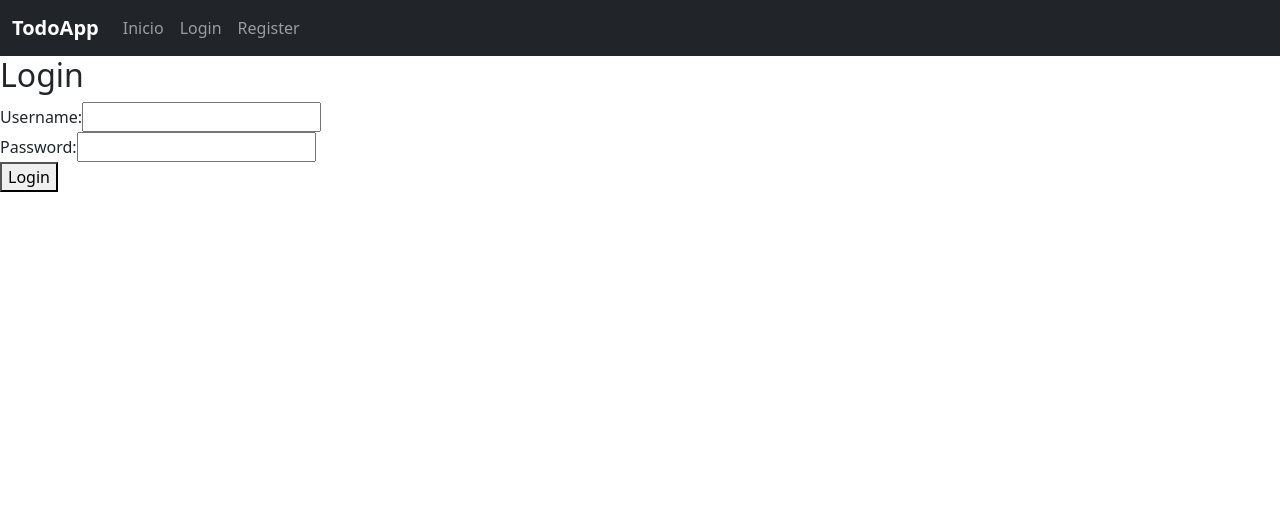
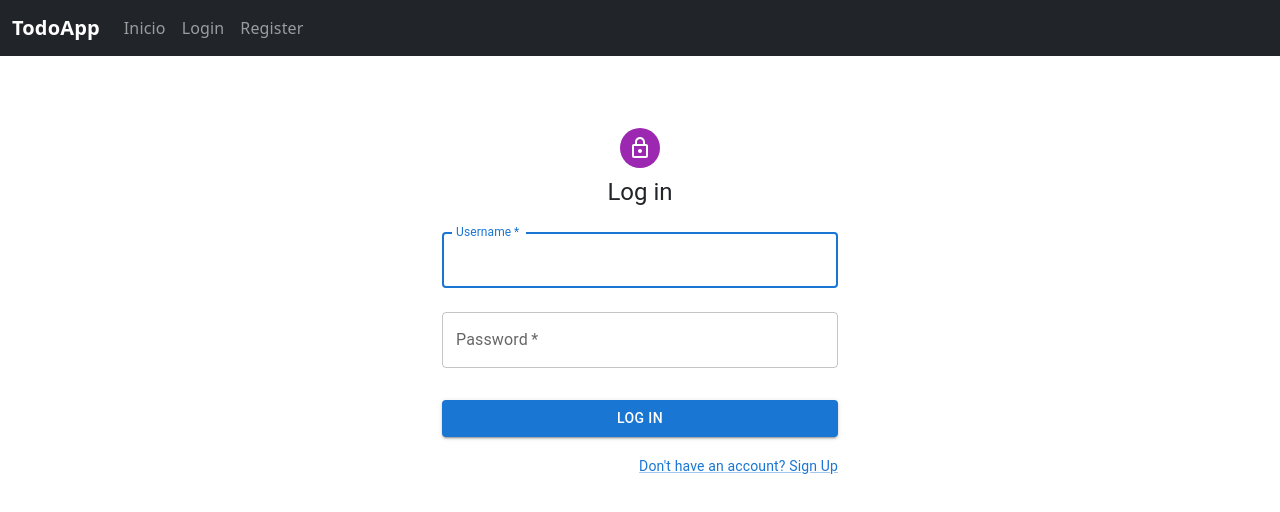
Before and after one commit to UP210878/ProyectoGestionTareas, a React (Create React App) app in the folder frontend/: page /login in a window 1280 px wide. Shown: the top 512 px of the page. Built offline with nearby package versions, Linux system fonts and the light colour scheme.

Commit message:
Login bonito

```diff
--- a/frontend/src/components/Login/Login.js
+++ b/frontend/src/components/Login/Login.js
@@ -1,6 +1,16 @@
 import React, { useState } from 'react';
 import './Login.css';
 import { useNavigate } from 'react-router-dom';
+import Avatar from '@mui/material/Avatar';
+import Button from '@mui/material/Button';
+import CssBaseline from '@mui/material/CssBaseline';
+import TextField from '@mui/material/TextField';
+import Link from '@mui/material/Link';
+import Grid from '@mui/material/Grid';
+import Box from '@mui/material/Box';
+import LockOutlinedIcon from '@mui/icons-material/LockOutlined';
+import Typography from '@mui/material/Typography';
+import Container from '@mui/material/Container';
 
 const Login = () => {
   const [username, setUsername] = useState('');
@@ -27,28 +37,67 @@
   };
 
   return (
-      <div>
-          <h2>Login</h2>
-          <form onSubmit={handleSubmit}>
-              <div>
-                  <label>Username:</label>
-                  <input
-                      type="text"
+      <Container component="main" maxWidth="xs">
+        <CssBaseline />
+        <Box
+          sx={{
+            marginTop: 8,
+            display: 'flex',
+            flexDirection: 'column',
+            alignItems: 'center',
+          }}
+        >
+          <Avatar sx={{ m: 1, bgcolor: 'secondary.main' }}>
+            <LockOutlinedIcon />
+          </Avatar>
+          <Typography component="h1" variant="h5">
+            Log in
+          </Typography>
+          <Box component="form" onSubmit={handleSubmit} noValidate sx={{ mt: 1 }}>
+            <TextField
+              margin="normal"
+              required
+              fullWidth
+              id="username"
+              label="Username"
+              name="username"
+              autoComplete="username"
+              autoFocus
               value={username}
               onChange={(e) => setUsername(e.target.value)}
             />
-              </div>
-              <div>
-                  <label>Password:</label>
-                  <input
+            <TextField
+              margin="normal"
+              required
+              fullWidth
+              name="password"
+              label="Password"
               type="password"
+              id="password"
+              autoComplete="current-password"
               value={password}
               onChange={(e) => setPassword(e.target.value)}
             />
-              </div>
-              <button type="submit">Login</button>
-          </form>
-      </div>
+            <Button
+              type="submit"
+              fullWidth
+              variant="contained"
+              sx={{ mt: 3, mb: 2 }}
+            >
+              Log In
+            </Button>
+            <Grid container>
+              <Grid item xs>
+              </Grid>
+              <Grid item>
+                <Link href="/register" variant="body2">
+                  {"Don't have an account? Sign Up"}
+                </Link>
+              </Grid>
+            </Grid>
+          </Box>
+        </Box>
+      </Container>
   );
 };
 
```
Lines whose indentation alone changed are shown as unchanged.
